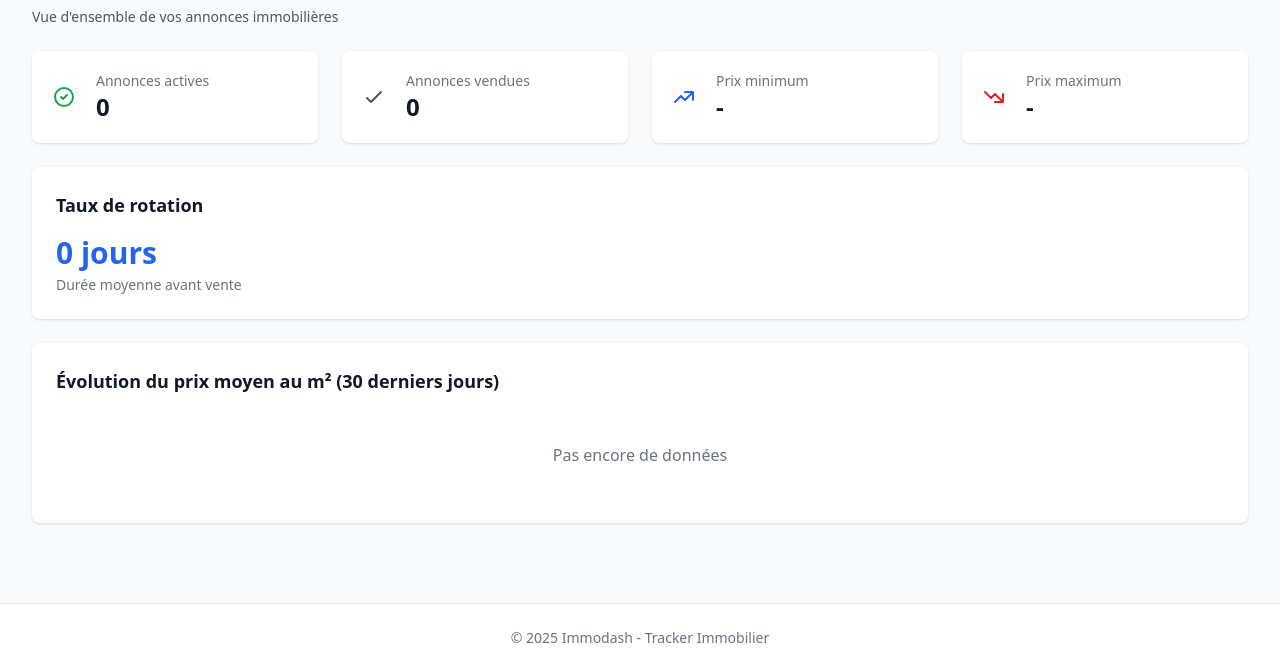
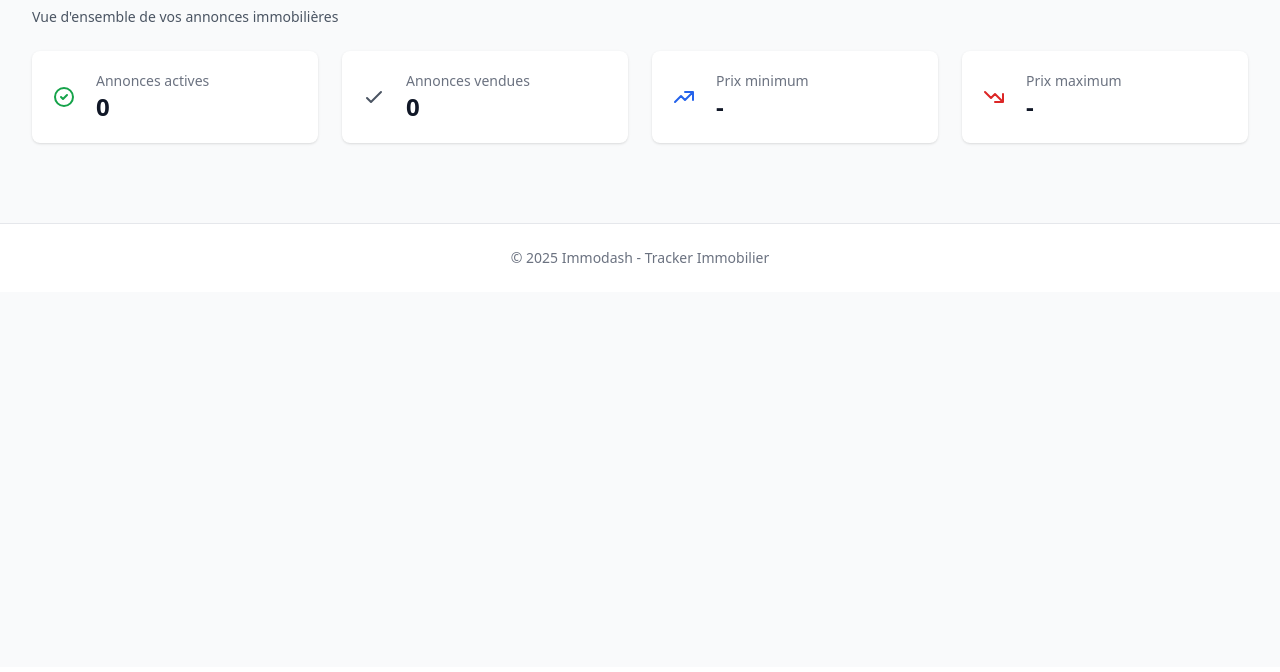
Before and after one commit to girardthur/immodash, a Django app: page / in a window 1280 px wide. Shown: the part 133-805 px from the top of the page. After the commit the page ends 396 px from the top, so only its background shows below. Run offline with Django 5.2, Linux system fonts and the light colour scheme; the visitor is signed in with stand-in values (Sample User, id 1); data that the repository does not hold is empty; parts of the project's set-up code (start-up, migrations or seed data) failed here and were passed over; some libraries are stand-ins or nearby versions.

Commit message:
Remove rotation rate and price evolution charts from dashboard
Clean dashboard - removed inconsistent metrics:
- Taux de rotation (days on market)
- Évolution du prix moyen au m² (30 days)

Dashboard now shows only:
- Active/sold listings count
- Price range (min/max)
- Favorite listings

Ready for better metrics implementation

```diff
--- a/property_tracker/templates/property_tracker/dashboard.html
+++ b/property_tracker/templates/property_tracker/dashboard.html
@@ -203,50 +203,6 @@
     </div>
     {% endif %}
 
-    <!-- Taux de rotation -->
-    <div class="bg-white dark:bg-gray-800 shadow rounded-lg p-6 transition-colors">
-        <h2 class="text-lg font-semibold text-gray-900 dark:text-white mb-4">Taux de rotation</h2>
-        <p class="text-3xl font-bold text-blue-600 dark:text-blue-400">{{ avg_days_on_market }} jours</p>
-        <p class="text-sm text-gray-500 dark:text-gray-400 mt-1">Durée moyenne avant vente</p>
-    </div>
-
-    <!-- Graphiques -->
-    <div class="grid grid-cols-1 gap-6">
-        <!-- Évolution du prix moyen au m² -->
-        <div class="bg-white dark:bg-gray-800 shadow rounded-lg p-6 transition-colors">
-            <h2 class="text-lg font-semibold text-gray-900 dark:text-white mb-4">Évolution du prix moyen au m² (30 derniers jours)</h2>
-            <div id="evolution-chart"></div>
-        </div>
-    </div>
 </div>
 
-<script>
-// Graphique évolution des prix
-const evolutionData = JSON.parse('{{ evolution_data|safe }}');
-if (evolutionData.dates.length > 0) {
-    const evolutionTrace = {
-        x: evolutionData.dates,
-        y: evolutionData.prices,
-        type: 'scatter',
-        mode: 'lines+markers',
-        line: {
-            color: 'rgb(59, 130, 246)',
-            width: 2
-        },
-        marker: {
-            size: 6
-        }
-    };
-
-    const evolutionLayout = {
-        xaxis: { title: 'Date' },
-        yaxis: { title: 'Prix moyen au m² (€)' },
-        margin: { t: 20, b: 40, l: 50, r: 20 }
-    };
-
-    Plotly.newPlot('evolution-chart', [evolutionTrace], evolutionLayout, {responsive: true});
-} else {
-    document.getElementById('evolution-chart').innerHTML = '<p class="text-gray-500 text-center py-8">Pas encore de données</p>';
-}
-</script>
 {% endblock %}
--- a/property_tracker/views.py
+++ b/property_tracker/views.py
@@ -41,39 +41,6 @@ def dashboard(request):
         max_price=Max('current_price')
     )
 
-    # Taux de rotation (durée moyenne sur le marché)
-    sold_listings = all_listings.filter(is_active=False, sold_at__isnull=False)
-    total_days = sum(listing.days_on_market for listing in sold_listings)
-    avg_days_on_market = total_days / sold_listings.count() if sold_listings.count() > 0 else 0
-
-    # Évolution des prix moyens au m² dans le temps (30 derniers jours)
-    from datetime import timedelta
-    from django.utils import timezone
-
-    thirty_days_ago = timezone.now() - timedelta(days=30)
-
-    # Récupérer l'historique des prix des 30 derniers jours
-    if selected_zone:
-        price_evolution = (
-            PriceHistory.objects.filter(
-                listing__search_zones=selected_zone,
-                detected_at__gte=thirty_days_ago,
-                price_per_sqm__isnull=False
-            )
-            .annotate(date=TruncDate('detected_at'))
-            .values('date')
-            .annotate(avg_price_per_sqm=Avg('price_per_sqm'))
-            .order_by('date')
-        )
-    else:
-        price_evolution = []
-
-    # Préparer les données pour le graphique d'évolution
-    evolution_data = {
-        'dates': [entry['date'].strftime('%Y-%m-%d') for entry in price_evolution],
-        'prices': [float(entry['avg_price_per_sqm']) for entry in price_evolution]
-    }
-
     # Récupérer les annonces favorites de l'utilisateur
     from .models import Favorite
     favorite_listings = Listing.objects.filter(
@@ -85,8 +52,6 @@ def dashboard(request):
         'inactive_listings_count': inactive_listings_count,
         'min_price': price_stats['min_price'],
         'max_price': price_stats['max_price'],
-        'avg_days_on_market': round(avg_days_on_market, 1),
-        'evolution_data': json.dumps(evolution_data),
         'favorite_listings': favorite_listings,
     }
 
```
